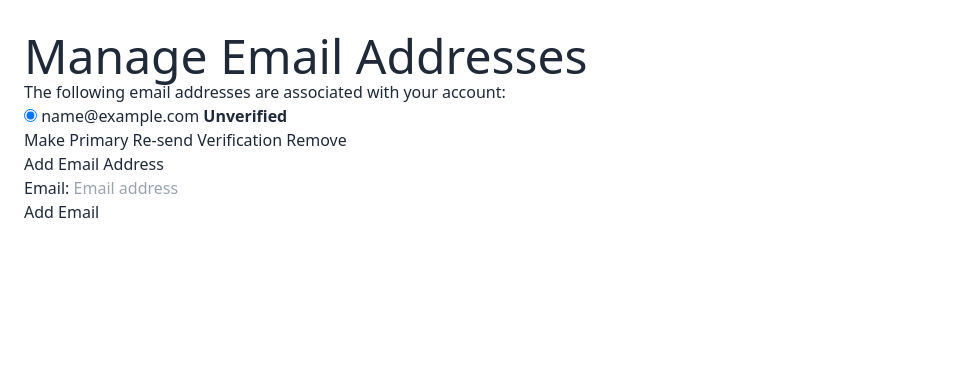
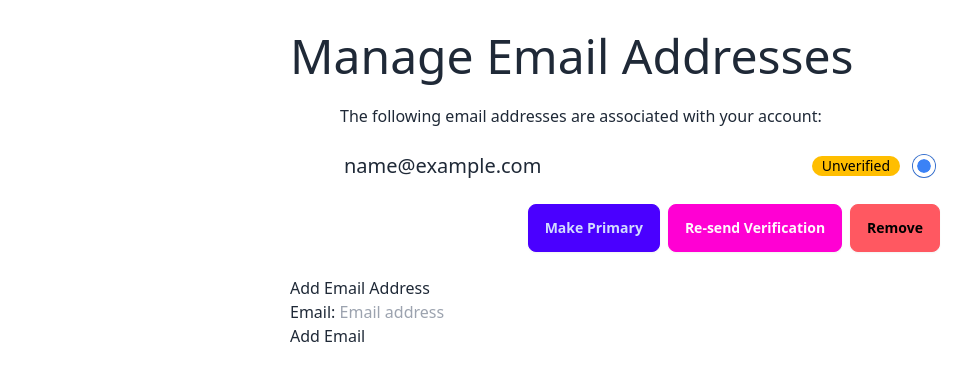
Before and after one commit to matthew-talamantes/CountDownApp, a Django app: page /accounts/email/ in a window 1280 px wide. Shown: the part 80-461 px from the top of the page, without its empty margins (0-979 px from the left). Run offline with Django 4.2, Linux system fonts and the light colour scheme; the visitor is signed in with stand-in values (Sample User, id 1); data comes from the database, SQL or seed files in the repository; style sheets or scripts are compiled from the project's sources; parts of the project's set-up code (start-up, migrations or seed data) failed here and were passed over; some libraries are stand-ins or nearby versions.

Commit message:
Update email management template

```diff
--- a/backend/countdown/templates/account/email.html
+++ b/backend/countdown/templates/account/email.html
@@ -4,49 +4,47 @@
 {% trans "Email Addresses" %}
 {% endblock head_title %}
 {% block content %}
+<div class="container mx-auto max-w-[700px]">
     <h1 class="text-5xl">Manage Email Addresses</h1>
     {% if emailaddresses %}
+    <div class="container mx-auto my-6 max-w-[600px]">
         <p>{% trans 'The following email addresses are associated with your account:' %}</p>
         {% url 'account_email' as email_url %}
+
         {% element form form=form action=email_url method="post" %}
         {% slot body %}
         {% csrf_token %}
         {% for radio in emailaddress_radios %}
         {% with emailaddress=radio.emailaddress %}
-{% element field type="radio" checked=radio.checked name="email" value=emailaddress.email id=radio.id %}
-{% slot label %}
-{{ emailaddress.email }}
+        <div class="form-control my-4">
+            <label for="{{ radio.id }}" class="label cursor-pointer">
+                <span class="label-text text-xl">{{ emailaddress.email }}</span>
+                <div class="flex flex-row justify-end items-center gap-1 mx-3 grow">
+                    {% if emailaddress.primary %}
+                    <span class="badge badge-primary badge-md">Primary</span>
+                    {% endif %}
                     {% if emailaddress.verified %}
-{% element badge tags="success,email,verified" %}
-{% translate "Verified" %}
-{% endelement %}
+                    <span class="badge badge-success badge-md">Verified</span>
                     {% else %}
-{% element badge tags="warning,email,unverified" %}
-{% translate "Unverified" %}
-{% endelement %}
+                    <span class="badge badge-warning badge-md">Unverified</span>
                     {% endif %}
-{% if emailaddress.primary %}
-{% element badge tags="email,primary" %}
-{% translate "Primary" %}
-{% endelement %}
-{% endif %}
-{% endslot %}
-{% endelement %}
+                </div>
+                <input type="radio" class="radio checked:bg-blue-500" name="email" value="{{ emailaddress.email }}"
+                    id="{{ radio.id }}" {% if radio.checked %}checked{% endif %}>
+            </label>
+        </div>
         {% endwith %}
         {% endfor %}
         {% endslot %}
         {% slot actions %}
-{% element button type="submit" name="action_primary" %}
-{% trans 'Make Primary' %}
-{% endelement %}
-{% element button tags="secondary" type="submit" name="action_send" %}
-{% trans 'Re-send Verification' %}
-{% endelement %}
-{% element button tags="danger,delete" type="submit" name="action_remove" %}
-{% trans 'Remove' %}
-{% endelement %}
+        <div class="flex flex-row justify-end items-center gap-2">
+            <button type="submit" name="action_primary" class="btn btn-primary">Make Primary</button>
+            <button type="submit" name="action_send" class="btn btn-secondary">Re-send Verification</button>
+            <button type="submit" name="action_remove" class="btn btn-error">Remove</button>
+        </div>
         {% endslot %}
         {% endelement %}
+    </div>
     {% else %}
     {% include "account/snippets/warn_no_email.html" %}
     {% endif %}
@@ -69,6 +67,7 @@
     {% endslot %}
     {% endelement %}
     {% endif %}
+</div>
 {% endblock content %}
 {% block extra_body %}
 <script type="text/javascript">
```
Lines whose indentation alone changed are shown as unchanged.
